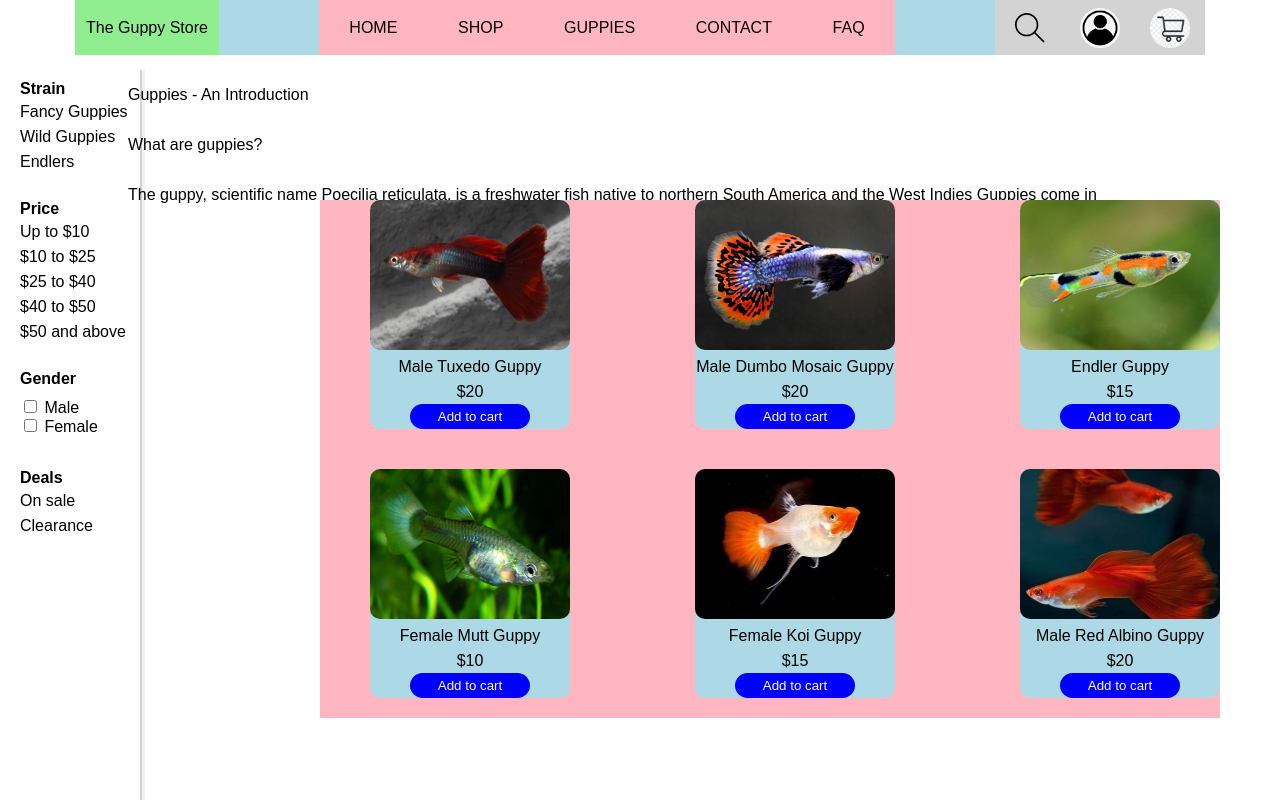
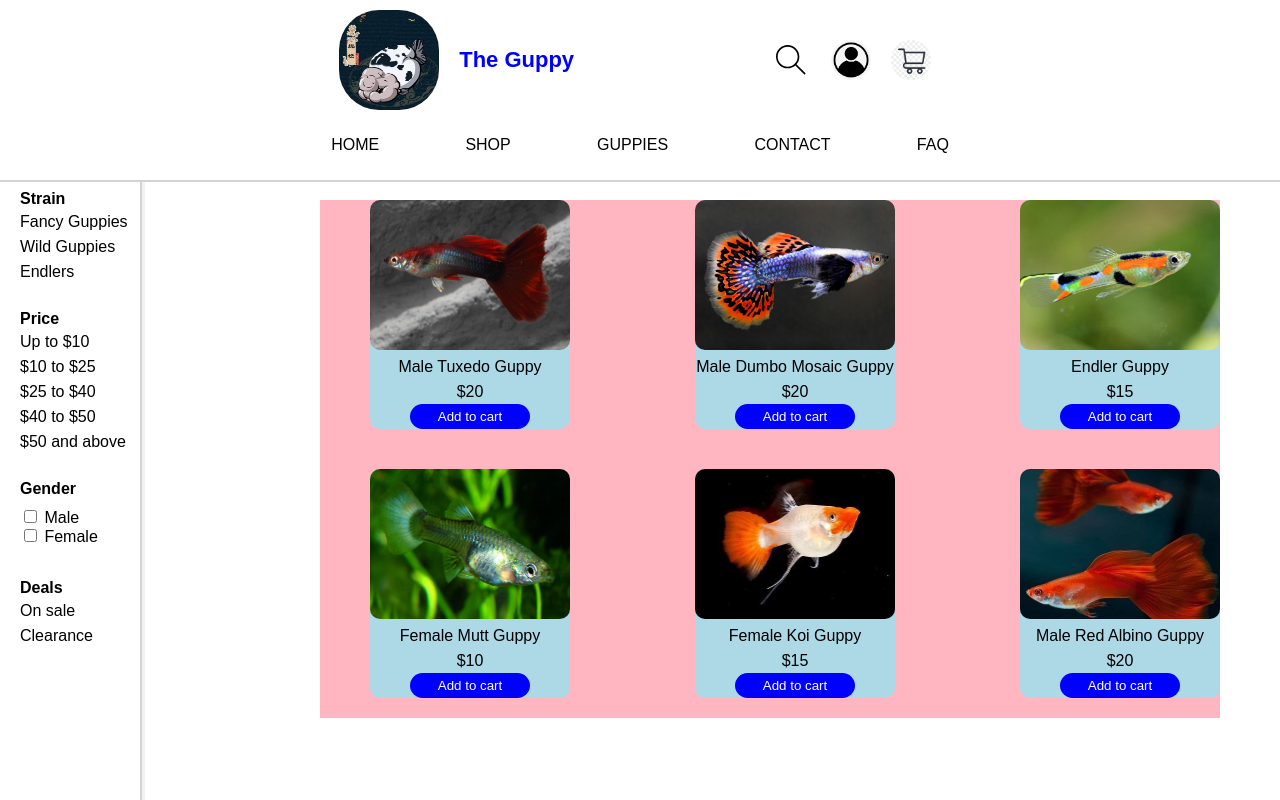
Before and after one commit to 0randa/guppy-site, a plain HTML site: page website.html in a window 1280 px wide. Drawn offline with Linux system fonts and the light colour scheme.

Commit message:
reformat header

```diff
--- a/styles/header.css
+++ b/styles/header.css
@@ -1,60 +1,69 @@
 .header {
-    height: 55px;
-
     display: flex;
-    flex-direction: row;
-    justify-content: space-between;
-
+    flex-direction: column; /* Stack top and bottom sections in rows */
     position: fixed;
     top: 0;
-    left: 75px;
-    right: 75px;
-    gap: 100px;
+    left: 0px;
+    right: 0px;
     z-index: 100;
-    background-color: lightblue;
-    margin-bottom: 10px;
-
-}
-
-.left-section{
-    display: flex;
-    justify-content: space-around;
-    text-align: center;
-    max-width: auto;
+    gap: 10px; /* Space between top and bottom sections */
+    padding: 10px 0; /* Add padding for spacing */
     align-items: center;
-    flex: 0.5;
-    background-color: lightgreen;
-}
-
-.middle-section {
-    display: flex;
-    flex: 2;
-    background-color: lightpink;
+    border-bottom: 2px solid lightgray;
 }
 
 
-.middle-section p {
-    text-align: center;
-    margin: auto;
+.bottom-section,
+.top-section {
+    display: flex;
+    align-items: center;
+    width: 55%;
 }
 
-.middle-section p:hover {
+.top-section {
+    justify-content: space-between;
+    width: 47%;
+}
+
+.bottom-section {
+    justify-content: space-around;
+}
+
+.bottom-section p:hover {
     text-decoration: underline;
     cursor: pointer;
 }
 
+
+.left-section {
+    display: flex;
+    justify-content: left;
+    align-items: center;
+    width: 70%;
+}
+
 .right-section {
     display: flex;
-    flex: 0.4;
-    background-color: lightgrey;
-    align-items: center;
+    justify-content: flex-end;
 }
+
 
 .right-section img {
     height: 40px;
     width: 40px;
-    border-radius: 20px;
-    margin-right: 15px;
-    margin-left: 15px;
-    vertical-align: center;
+    border-radius: 50%; /* Circular images */
+    margin: 0 10px;
 }
+
+.left-section img {
+    height: 100px;
+    width: 100px;
+    border-radius: 40px;
+    margin-right: 20px;
+}
+
+.left-section p {
+    color: blue;
+    font-size: 22px;
+    font-weight: 600;
+}
--- a/styles/sidebar.css
+++ b/styles/sidebar.css
@@ -3,7 +3,7 @@
     width: 120px;
     left: 0;
     bottom: 0;
-    top: 70px;
+    top: 180px;
     left: 20px;
     border-right: 2px solid lightgrey;
     box-shadow: 3px 0px 0px 0px rgba(191, 191, 207, 0.2);
--- a/website.html
+++ b/website.html
@@ -84,21 +84,25 @@
     <body>
 
         <div class="header">
-            <div class="left-section">
-                <p>The Guppy Store</p>
+            <div class="top-section">
+                <div class="left-section">
+                    <img src="images/ranchu.jpg">
+                    <p>The Guppy</p>
+                </div>
 
+                <div class="right-section">
+                    <img src="icons/search.svg">
+                    <img src="icons/profile-icon.jpeg">
+                    <img src="icons/shopping-cart.png">
+                </div>
             </div>
-            <div class="middle-section">
+
+            <div class="bottom-section">
                 <p>HOME</p>
                 <p>SHOP</p>
                 <p>GUPPIES</p>
                 <p>CONTACT</p>
                 <p>FAQ</p>
-            </div>
-            <div class="right-section">
-                <img src="icons/search.svg">
-                <img src="icons/profile-icon.jpeg">
-                <img src="icons/shopping-cart.png">
             </div>
         </div>
 
@@ -161,13 +165,13 @@
             </div>
         </div>
 
-        <div class="guppy-paragraph">
+        <!-- <div class="guppy-paragraph">
             <p>Guppies - An Introduction</p>
             <p>What are guppies?</p>
             <p>The guppy, scientific name Poecilia reticulata, is a freshwater fish native to northern South America and the West Indies
                 Guppies come in
             </p>
-        </div>
+        </div> -->
 
         <div class="guppy-grid">
             <div class="guppy-info">
```
Also changed, not shown: images/ranchu.jpg (added), 1 other file.
